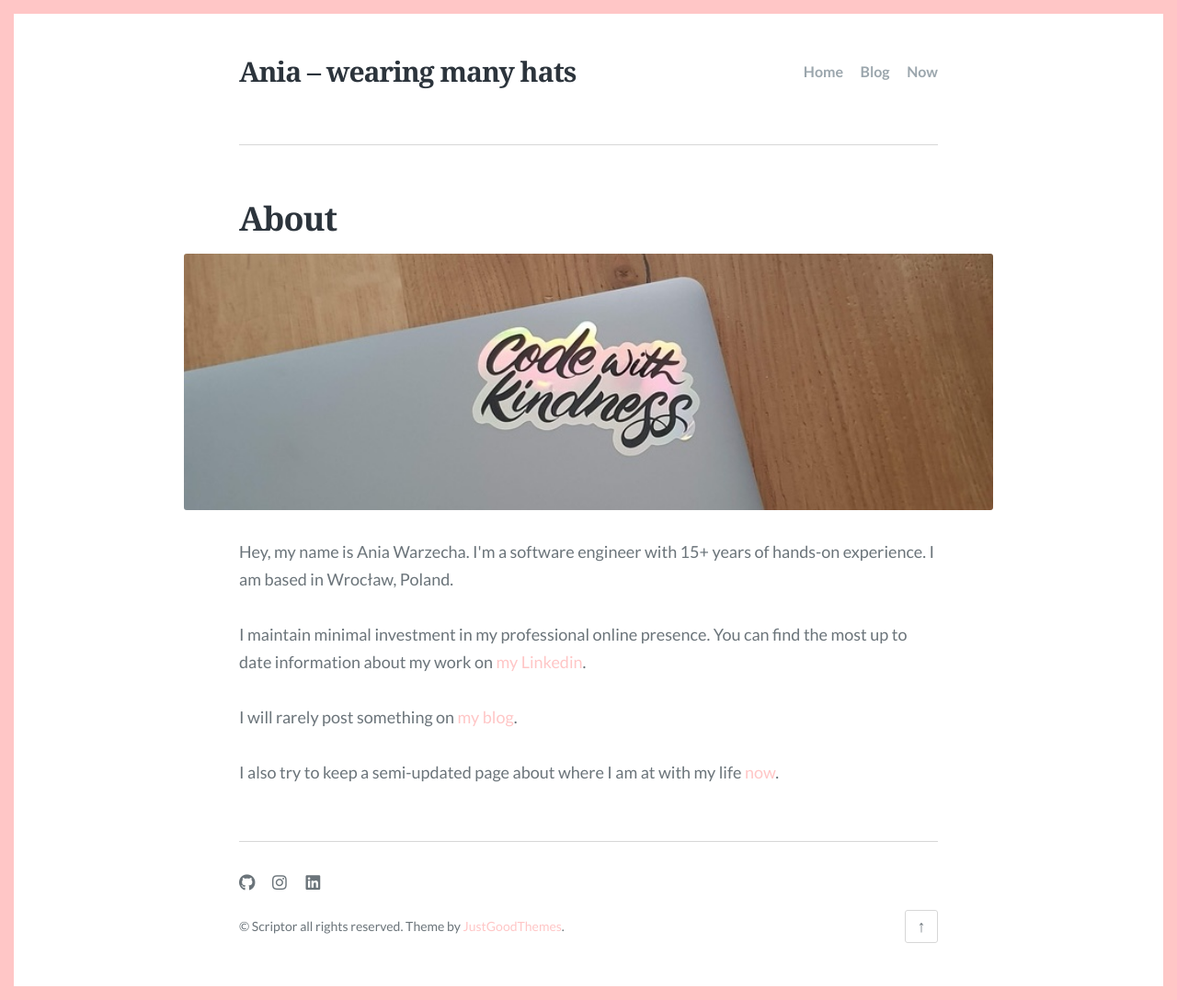
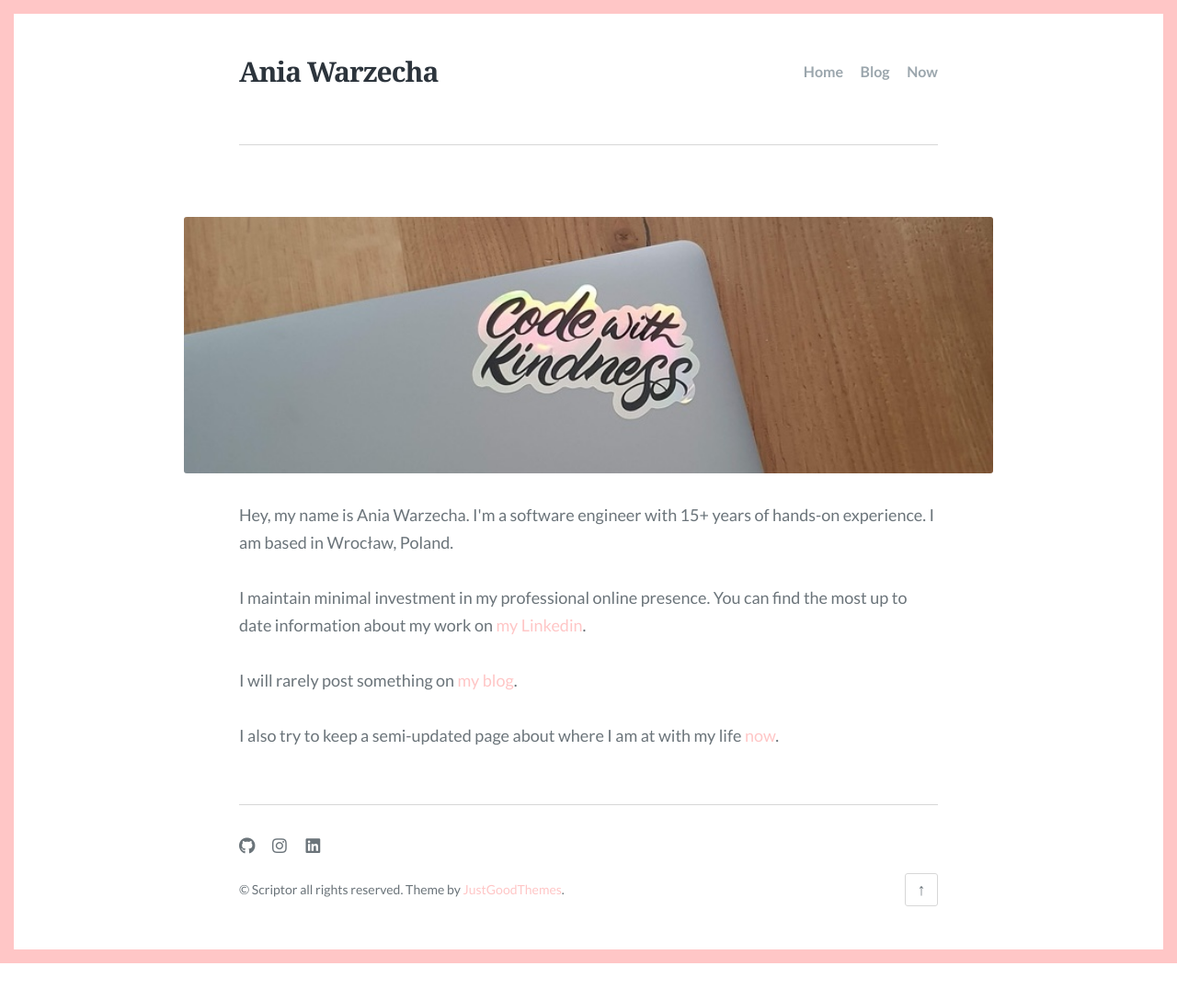
Before and after one commit to aniav/wearingmanyhats.com, a Jekyll site: the page built from index.html, in a window 1280 px wide. Shown: the whole page at 92% size. Built offline with Jekyll 4.4.1, drawn with Linux system fonts in a browser that asks for light colours; some web fonts are replaced; after the commit the page ends 1048 px from its top, so only the background shows below that.

Commit message:
Update the visual bit so it contains my name lol

```diff
--- a/_config.yml
+++ b/_config.yml
@@ -9,7 +9,7 @@
 lang: en-UK
 
 # Site title
-title: "Ania – wearing many hats"
+title: "Ania Warzecha"
 
 # A description of your site for meta tag, search engine results.
 description: ""
--- a/index.html
+++ b/index.html
@@ -1,6 +1,5 @@
 ---
 layout: page
-title: About
 feature_image: /images/about.jpeg
 ---
 
```
